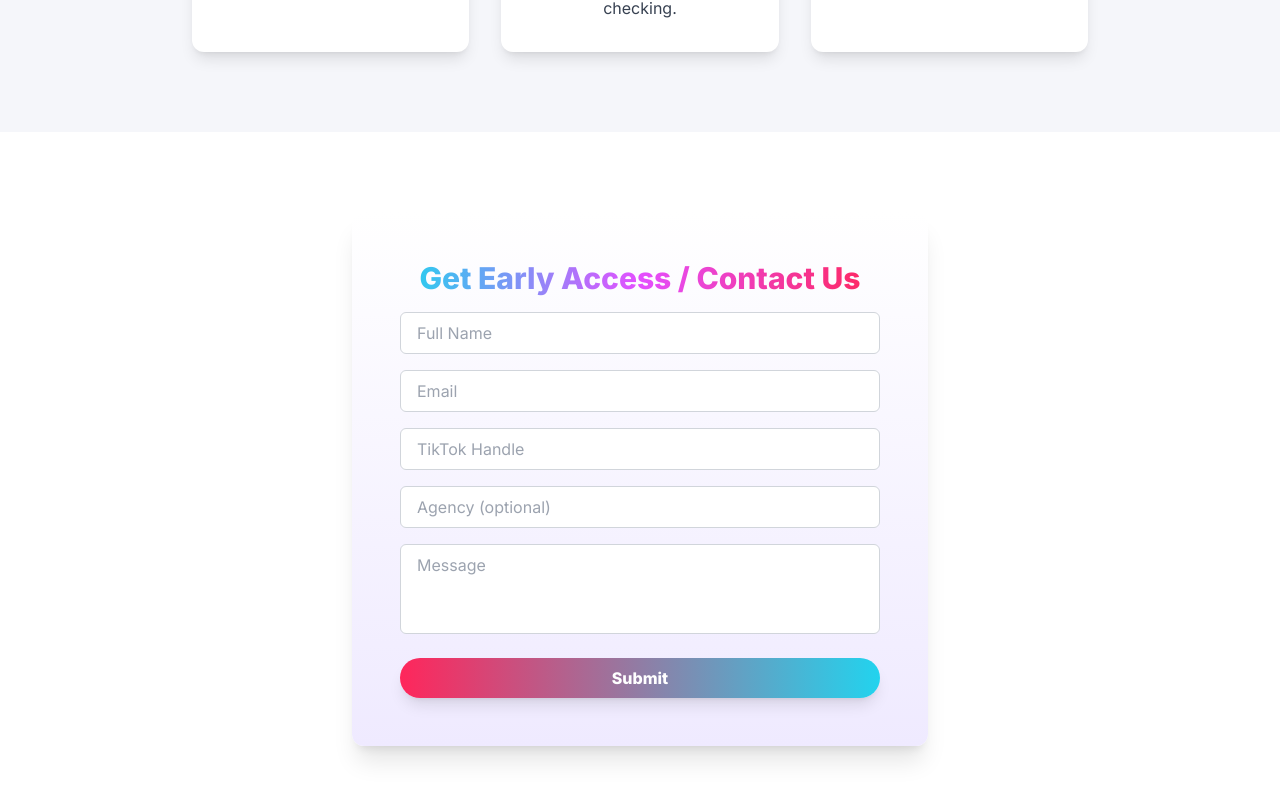
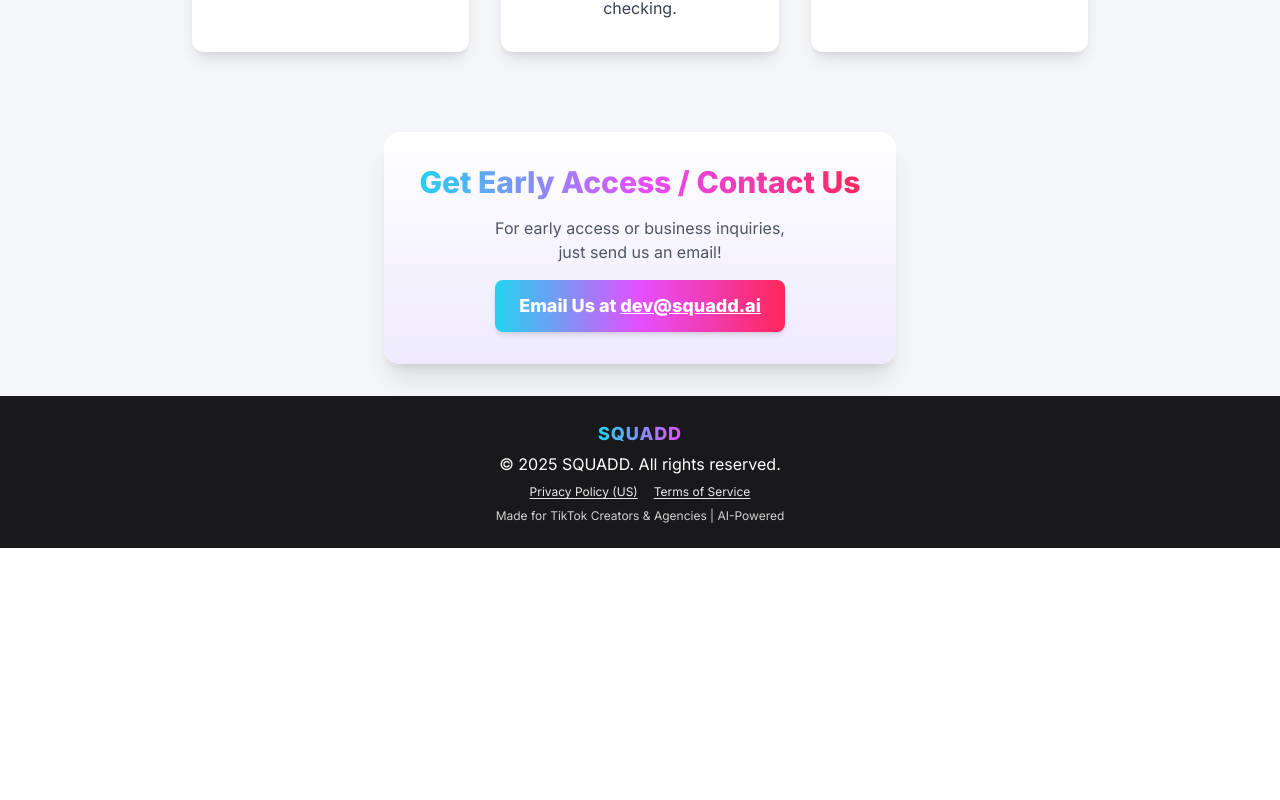
Before and after one commit to squadd-app/squadd-app.github.io, a Next.js app: page / in a window 1280 px wide. Shown: the part 1440-2240 px from the top of the page. After the commit the page ends 1988 px from the top, so only its background shows below. Built offline with nearby package versions, Linux system fonts and the light colour scheme.

Commit message:
update contact button

```diff
--- a/components/ContactForm.jsx
+++ b/components/ContactForm.jsx
@@ -1,133 +1,21 @@
-import { useState } from "react";
-
 export default function ContactForm() {
-  const [status, setStatus] = useState("idle");
-  const [fields, setFields] = useState({
-    fullname: "",
-    email: "",
-    handle: "",
-    agency: "",
-    message: "",
-  });
-
-  const handleChange = (e) => {
-    setFields({ ...fields, [e.target.name]: e.target.value });
-  };
-
-
-
-  const formatedTimestamp = () => {
-    const d = new Date()
-    const date = d.toISOString().split('T')[0];
-    const time = d.toTimeString().split(' ')[0].replace(/:/g, '-');
-    return `${date} ${time}`
-  }
-
-  const handleSubmit = async (e) => {
-    e.preventDefault();
-    setStatus("loading");
-    try {
-      const res = await fetch(
-        "https://api.sheety.co/9d4c449e4d66d60f5b7b60ffb06da19e/contactUs/sheet1",
-        {
-          method: "POST",
-          headers: { "Content-Type": "application/json" },
-          body: JSON.stringify({
-            sheet1: {
-              Fullname: fields.fullname,
-              Email: fields.email,
-              Handle: fields.handle,
-              Agency: fields.agency,
-              Message: fields.message,
-              DateTime: formatedTimestamp(),
-            },
-          }),
-        }
-      );
-      if (res.ok) {
-        setStatus("success");
-        setFields({
-          fullname: "",
-          email: "",
-          handle: "",
-          agency: "",
-          message: "",
-        });
-      } else throw new Error("Form error");
-    } catch {
-      setStatus("error");
-    }
-  };
-
   return (
-    <section className="bg-white dark:bg-[#181828] py-20 px-4" id="contact">
-      <div className="w-full max-w-md md:max-w-xl mx-auto rounded-xl shadow-xl p-4 md:p-12 bg-gradient-to-b from-[#fff] to-[#efeaff] dark:from-[#232343] dark:to-[#191928]">
-        <h2 className="text-xl md:text-3xl font-bold mb-4 text-center text-transparent bg-clip-text bg-gradient-to-r from-[#22d3ee] via-[#e44fff] to-[#ff265b] whitespace-nowrap">
-          Get Early Access / Contact Us
-        </h2>
-        <form className="flex flex-col gap-2 md:gap-4" onSubmit={handleSubmit}>
-          <input
-            type="text"
-            name="fullname"
-            value={fields.fullname}
-            onChange={handleChange}
-            placeholder="Full Name"
-            className="rounded-md px-4 py-2 border bg-white dark:bg-[#22223a] border-gray-300 dark:border-gray-600 focus:ring-2 focus:ring-[#ff265b] transition"
-            required
-          />
-          <input
-            type="email"
-            name="email"
-            value={fields.email}
-            onChange={handleChange}
-            placeholder="Email"
-            className="rounded-md px-4 py-2 border bg-white dark:bg-[#22223a] border-gray-300 dark:border-gray-600 focus:ring-2 focus:ring-[#22d3ee] transition"
-            required
-          />
-          <input
-            type="text"
-            name="handle"
-            value={fields.handle}
-            onChange={handleChange}
-            placeholder="TikTok Handle"
-            className="rounded-md px-4 py-2 border bg-white dark:bg-[#22223a] border-gray-300 dark:border-gray-600 focus:ring-2 focus:ring-[#e44fff] transition"
-            required
-          />
-          <input
-            type="text"
-            name="agency"
-            value={fields.agency}
-            onChange={handleChange}
-            placeholder="Agency (optional)"
-            className="rounded-md px-4 py-2 border bg-white dark:bg-[#22223a] border-gray-300 dark:border-gray-600"
-          />
-          <textarea
-            name="message"
-            value={fields.message}
-            onChange={handleChange}
-            placeholder="Message"
-            className="rounded-md px-4 py-2 border bg-white dark:bg-[#22223a] border-gray-300 dark:border-gray-600 resize-none"
-            rows={3}
-          />
-          <button
-            type="submit"
-            className="mt-2 px-6 py-2 rounded-full bg-gradient-to-r from-[#ff265b] to-[#22d3ee] text-white font-bold shadow-lg hover:scale-105 transition"
-            disabled={status === "loading"}
-          >
-            {status === "loading" ? "Sending..." : "Submit"}
-          </button>
-          {status === "success" && (
-            <div className="text-green-600 text-center font-semibold mt-2">
-              Thanks! We’ll be in touch soon.
-            </div>
-          )}
-          {status === "error" && (
-            <div className="text-red-600 text-center font-semibold mt-2">
-              Something went wrong. Try again!
-            </div>
-          )}
-        </form>
+    <div className="w-full max-w-lg mx-auto rounded-2xl shadow-xl p-4 md:p-8 bg-gradient-to-b from-[#fff] to-[#efeaff] dark:from-[#232343] dark:to-[#191928]">
+      <h2 className="text-2xl md:text-3xl font-bold mb-4 text-center text-transparent bg-clip-text bg-gradient-to-r from-[#22d3ee] via-[#e44fff] to-[#ff265b]">
+        Get Early Access / Contact Us
+      </h2>
+      <div className="flex flex-col items-center">
+        <p className="mb-4 text-center text-base text-gray-600 dark:text-gray-200">
+          For early access or business inquiries,<br />
+          just send us an email!
+        </p>
+        <a
+          href="mailto:dev@squadd.ai?subject=Squadd%20Contact%20-%20Early%20Access&body=Full%20Name%3A%0AEmail%3A%0ATikTok%20Handle%3A%0AAgency%3A%0AMessage%3A"
+          className="px-6 py-3 rounded-lg bg-gradient-to-r from-[#22d3ee] via-[#e44fff] to-[#ff265b] text-white font-bold shadow-md transition hover:scale-105 text-lg"
+        >
+          Email Us at <span className="underline">dev@squadd.ai</span>
+        </a>
       </div>
-    </section>
+    </div>
   );
 }
```
